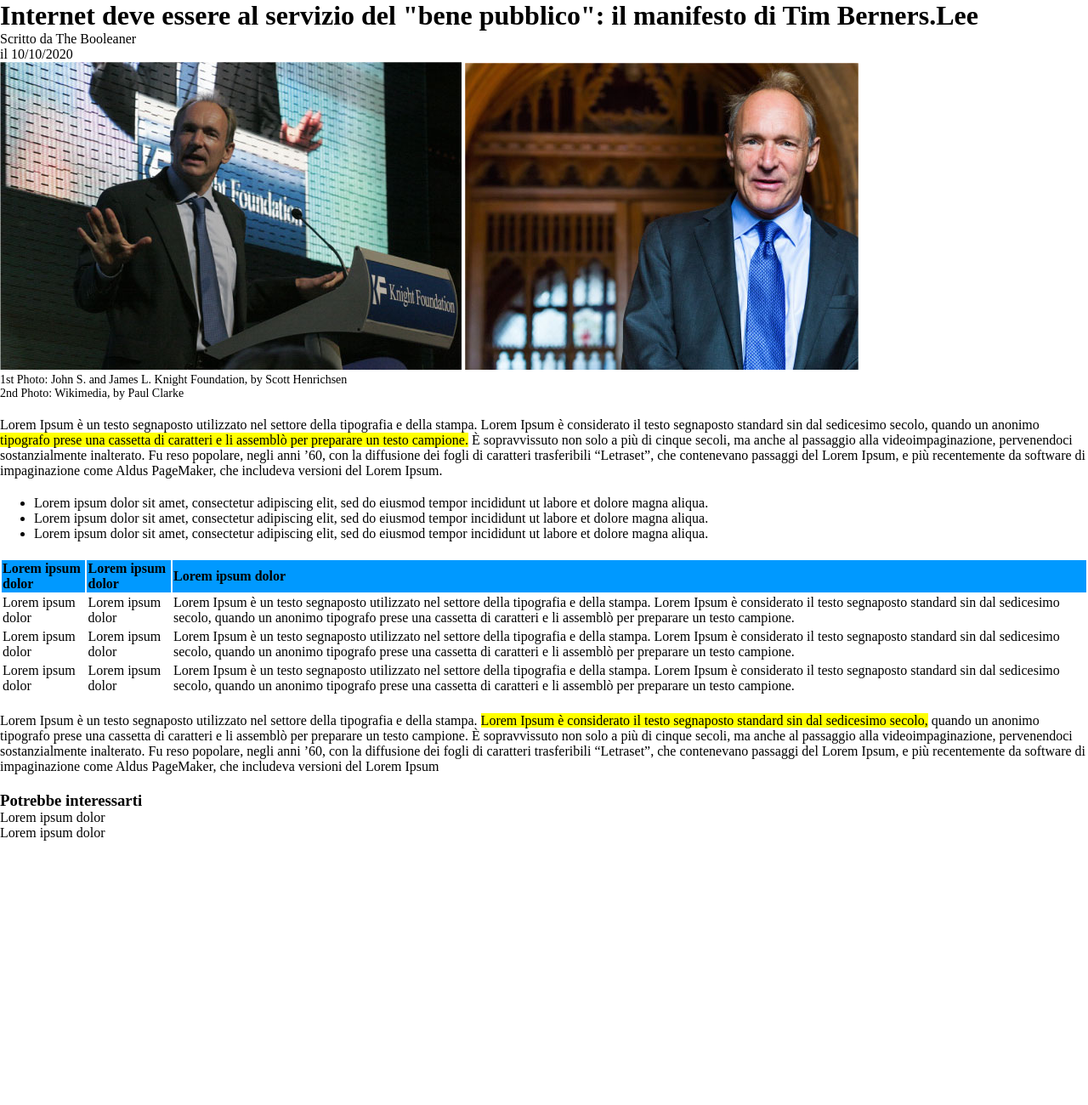
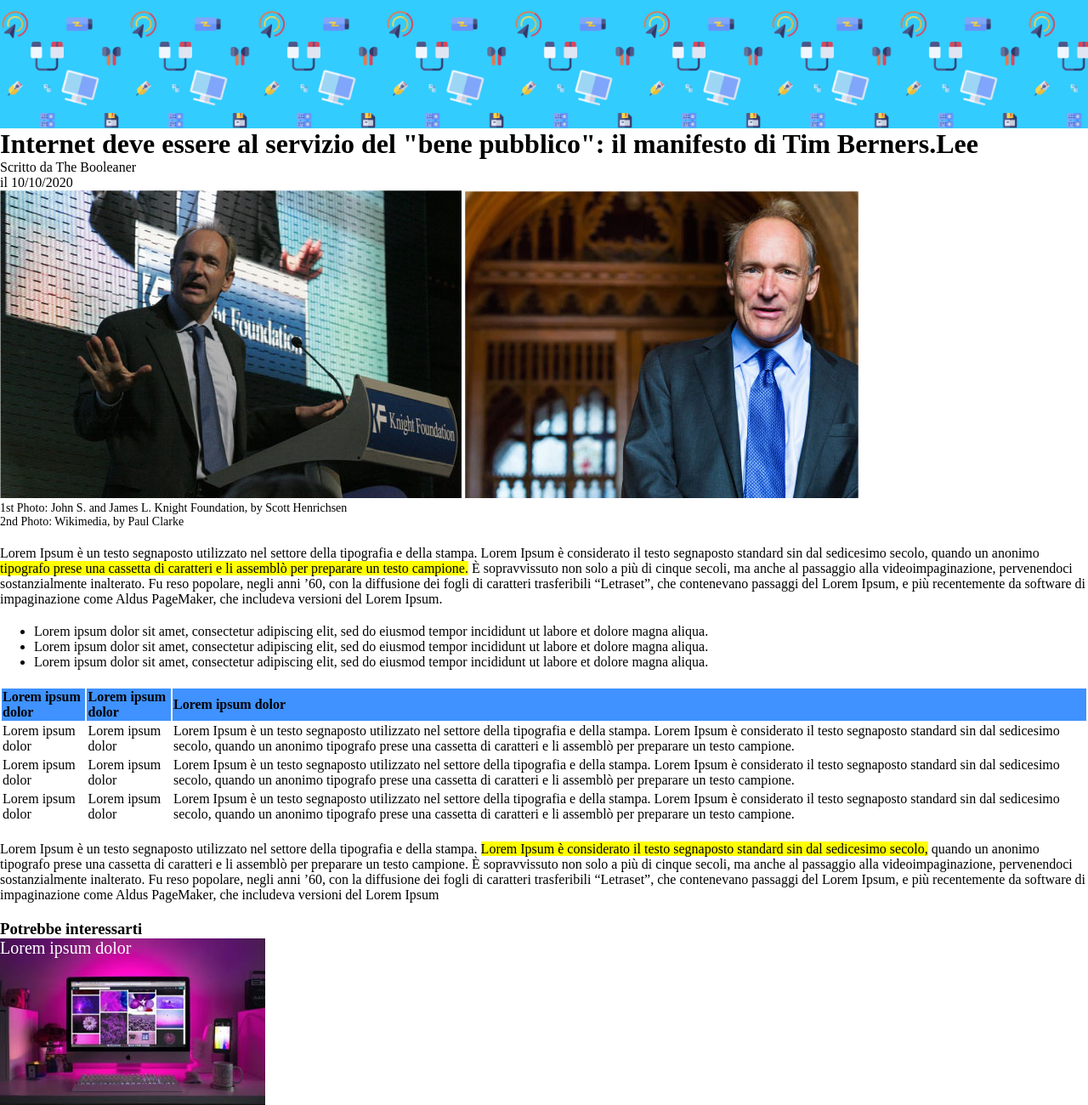
Before and after one commit to S1nghAmandeep/html-css-booleaner, a plain HTML site: page index.html in a window 1280 px wide. Shown: the top 1300 px of the page at 85% size. Before the commit the page ends 1009 px from the top, so only its background shows below. Drawn offline with Linux system fonts and the light colour scheme.

Commit message:
added_footer_img

```diff
--- a/style.css
+++ b/style.css
@@ -2,8 +2,13 @@
     margin: 0;
 }
 
-.pattern {
+.header {
+    background-image: url(img/pattern.png);
+    padding-bottom: 150px;
     background-repeat: repeat-x;
+    background-size: contain;
+    height: 1px;
+    background-color: rgb(50, 204, 255);
 }
 
 .rif_persona {
@@ -20,4 +25,20 @@
 
 #customers th {
     text-align: left;
-    background-color: rgb(0, 153, 255);
+    background-color: rgb(63, 146, 255);
+}
+
+.footer {
+    background-image: url(img/monitor.jpg);
+    background-repeat: no-repeat;
+    font-size: 20px;
+    color: white;
+    padding-bottom: 200px;
+}
+
+.footer2 {
+    background-image: url(img/graph.jpg);
+    background-repeat: no-repeat;
+    padding-bottom: 20%;
+    font-size: 20px;
+    color: white;
```
